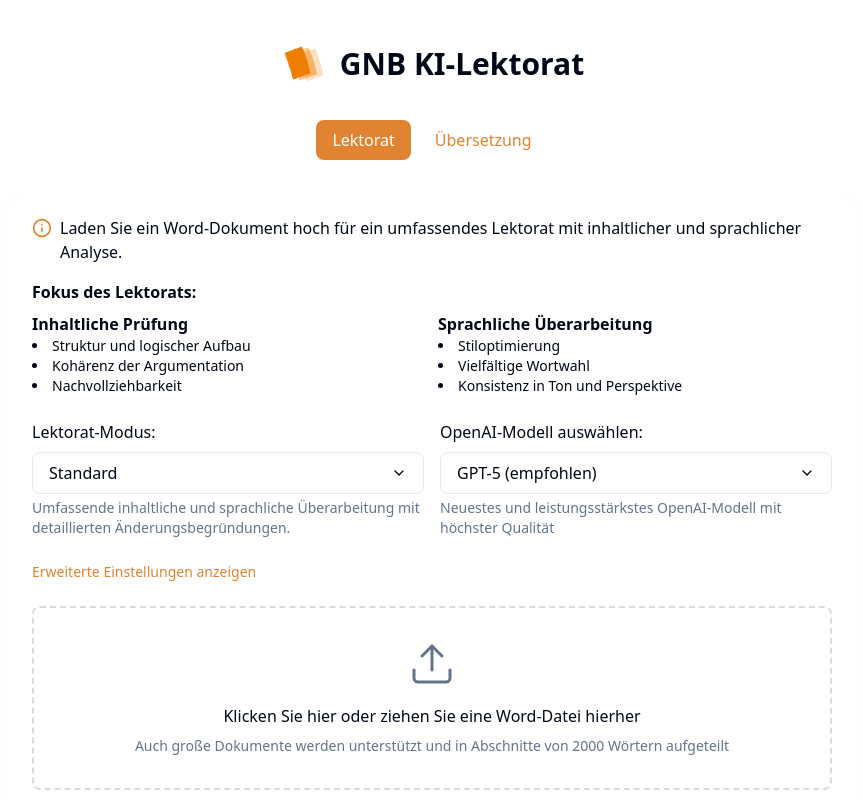
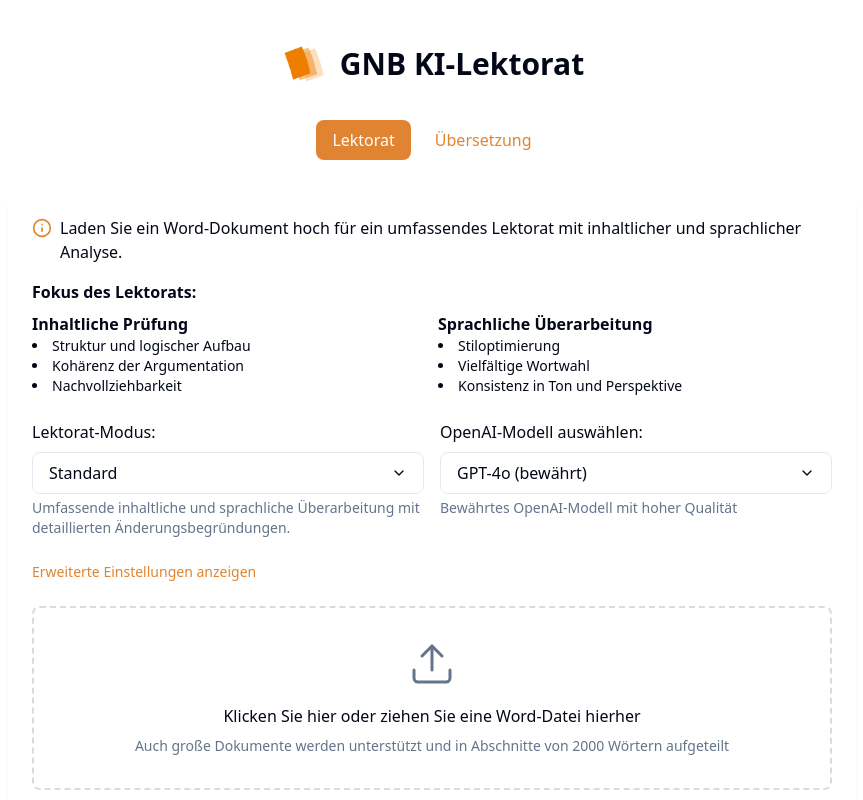
Before and after one commit to enoxios/clever-text-tuner, a React (Vite) app: page / in a window 1280 px wide. Shown: the top 800 px of the page, without its empty margins (208-1071 px from the left). Built offline with nearby package versions, Linux system fonts and the light colour scheme.

Commit message:
Setze GPT-4o als Standard
Setzt das GPT-4o Modell als Standard für Lektorat und Übersetzung.

```diff
--- a/src/components/EditingTools.tsx
+++ b/src/components/EditingTools.tsx
@@ -31,7 +31,7 @@ const EditingTools = ({
   disabled = false
 }: EditingToolsProps) => {
   const [activeMode, setActiveMode] = useState<'standard' | 'nurKorrektur' | 'kochbuch'>(initialMode);
-  const [activeModel, setActiveModel] = useState('gpt-5-2025-08-07');
+  const [activeModel, setActiveModel] = useState('gpt-4o');
   const [showAdvancedSettings, setShowAdvancedSettings] = useState(false);
   const [systemMessage, setSystemMessage] = useState(defaultSystemMessage);
   const [showModeDropdown, setShowModeDropdown] = useState(false);
--- a/src/components/LanguageSelector.tsx
+++ b/src/components/LanguageSelector.tsx
@@ -68,7 +68,7 @@ const LanguageSelector = ({
   disabled = false
 }: LanguageSelectorProps) => {
   const [translationStyle, setTranslationStyle] = useState<string>(initialStyle);
-  const [selectedModel, setSelectedModel] = useState<string>('gpt-5-2025-08-07');
+  const [selectedModel, setSelectedModel] = useState<string>('gpt-4o');
   const [showAdvancedOptions, setShowAdvancedOptions] = useState<boolean>(false);
 
   const handleStyleChange = (value: string) => {
```
